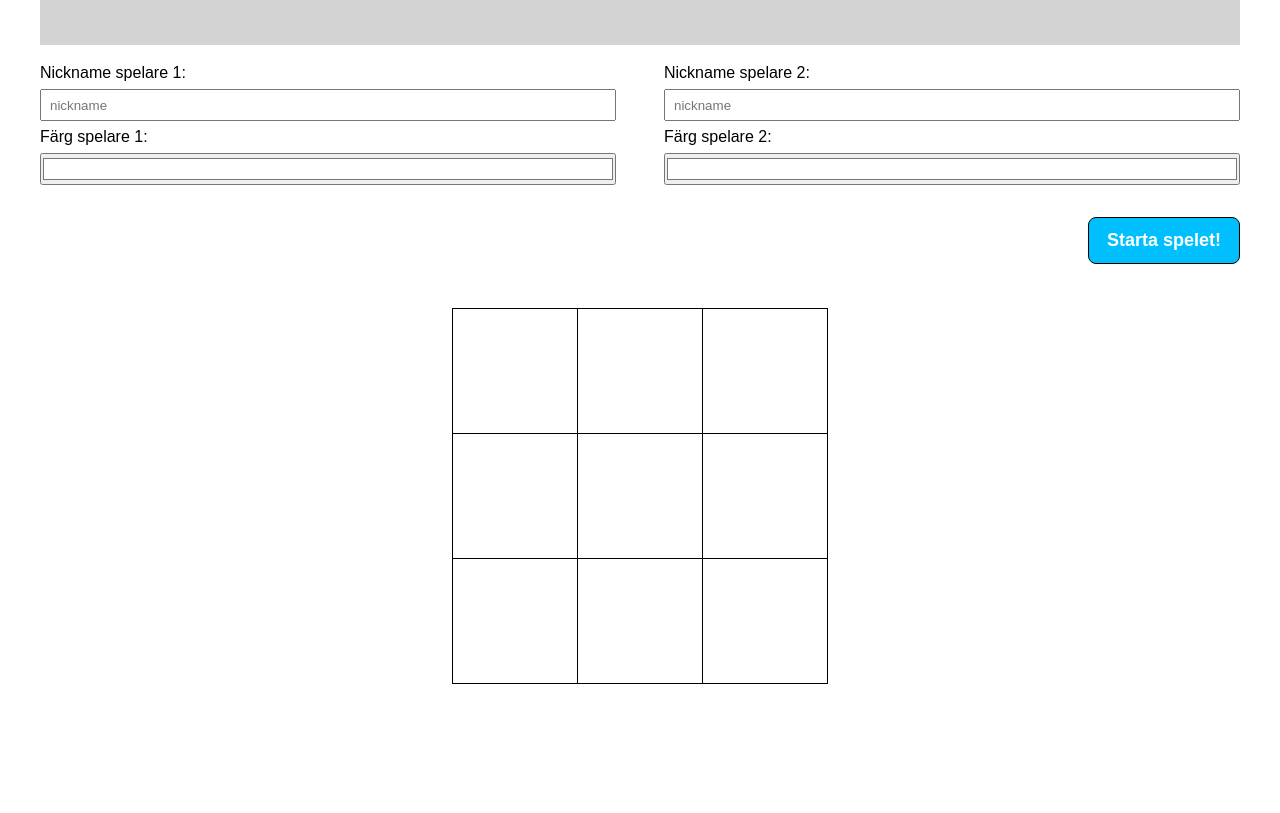
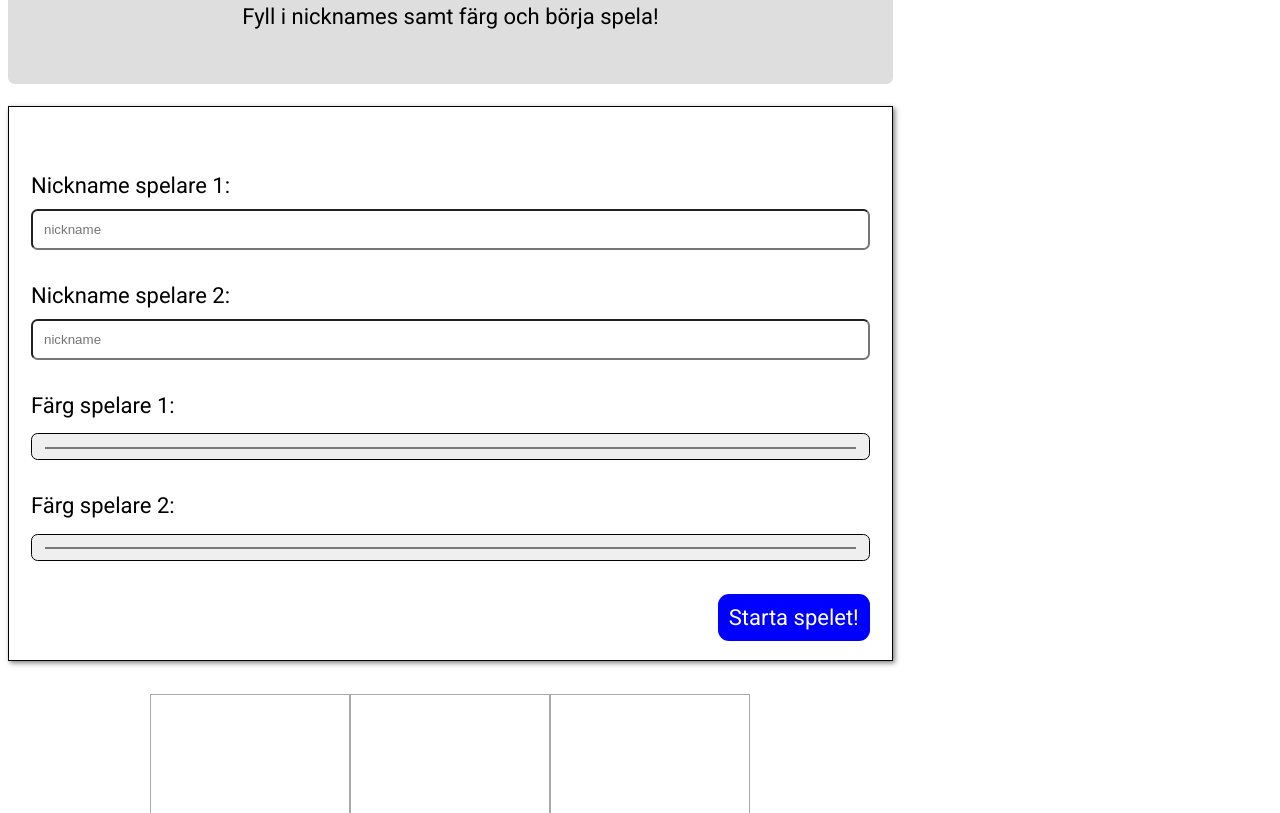
Before and after one commit to Nyzell2000/ISGB15-Grupp-60, a plain HTML site: page startkod/index.html in a window 1280 px wide. Shown: the part 148-961 px from the top of the page. Before the commit the page ends 832 px from the top, so only its background shows below. Drawn offline with Linux system fonts and the light colour scheme.

Commit message:
styles.css

```diff
--- a/startkod/styles/styles.css
+++ b/startkod/styles/styles.css
@@ -1,114 +1,132 @@
+@import url('https://fonts.googleapis.com/css?family=Roboto&display=swap');
+
 *{
     box-sizing: border-box;
-	margin: 0;
-	padding: 0;
 }
 
 body{
-	font-family: sans-serif;
+    font-family: 'Roboto', sans-serif;
+    font-size: 1rem;
 }
 
-main{
-	margin: 0 auto;
-	max-width: 100%;
-	width: 1200px;
-	display: flex;
-	flex-wrap: wrap;
-}
-
-aside{
-	display: none;
-}
-
-
 .jumbotron{
-	width: 100%;
-	background-color: lightgray;
-	padding: 48px 16px 48px 16px;
+    background-color: #DEDEDE;
+    padding: 1.5rem;
+    border-radius: 0.3rem;
+    margin: 0 0 1rem 0;
 }
 
 .text-center{
     text-align: center;
 }
 
-.jumbotron > h1{
-	font-size: 48px;
-	margin: 12px 0;
+form{
+    border: black solid 1px;
+    box-shadow: 2px 2px 5px rgba(0, 0, 0, 0.5);
+    padding: 3rem 1rem;
+
+}
+.col{
+    margin: 0 0 1.5rem 0;
 }
 
-.col{
-	width: 48%;
-	display: flex;
-	flex-wrap: wrap;
+label{
+    display: block;
+    margin-bottom: 0.5rem;
 }
 
-
-form{
+input{
     width: 100%;
+    padding: 0.5rem;
+    border-radius: 0.3rem;
 }
 
-#div-in-form{
-	margin: 12px 0;
-	display: flex;
-	flex-wrap: wrap;
-	width: 100%;
-	justify-content: space-between;
+input:hover{
+    box-shadow: 0 0 0.5rem blue;
 }
 
-input, label{
-	display: flex;
-	align-items: center;
-	width: 100%;
-	height: 32px;
-}
-
-input[type=text]{
-	padding: 8px;
-}
-
-#game-area{
-	width: 100%;
-	display: flex;
-	justify-content: center;
+a{
+    float: right;
+    color: white;
+    background-color: blue;
+    border-radius: 0.5rem;
+    text-decoration: none;
+    text-align: right;
+    padding: 0.5rem;
 }
 
 table{
-	border-collapse: collapse;
+    border-collapse: separate;
+    border-spacing: 0;
+    margin: 1.5rem auto;
 }
 
 td{
     width: 125px;
     height: 125px;
-	border: 1px solid black;
+    font-size: 50px;
+    border: 1px solid darkgray;
     text-align: center;
-	font-size: 64px;
-	font-weight: 400;
 }
 
-
-#div-with-a{
-	margin: 32px 0;
-	width: 100%;
-	display: flex;
-	justify-content: end;
-	align-items: center;
+@media screen and (max-width: 414px){
+    html{
+        font-size: 16px;
     }
 
-#div-with-a > a{
-	padding: 12px 18px 12px 18px;
-	background-color: deepskyblue;
-	border-radius: 8px;
-	border: 1px solid black;
-	text-decoration: none;
-	color: white;
-	font-weight: 700;
+    .d-none{
+        display: none;
+    }
+
+    .container{
+        margin: 0 auto;
+        max-width: 100%;
+    }
+    .aside{
+        display: none;
+    }
+}
+@media screen and (min-width: 414px) and (max-width: 1181px){
+    .aside{
+        display: flex;
+        width: 30%;
+    }
+    .aside>img{
+        width: 100%;
+        height: 100%;
+    }
+    td{
+        width: 125px;
+        height: 125px;
+    }
+    html{
         font-size: 18px;
     }
-
-#div-with-a > a:hover{
-	background-color: dodgerblue;
-
 }
- .hidden{
-	display: none !important;
+@media screen and (min-width: 1181px){
+    main{
+        width: 70%;
     }
+    a:hover{
+        box-shadow: 0 0 0.5rem blue;
+    }
+    .aside{
+        display: flex;
+        width: 300px;
+    }
+    .aside>img{
+        width: 100%;
+        height: 100%;
+    }
+    col{
+        width: 49%;
+        padding: 2%;
+    }
+    td{
+        width: 200px;
+        height: 200px;
+    }
+    html{
+        font-size: 22px;
+    }
+}
```
Lines whose indentation alone changed are shown as unchanged.
